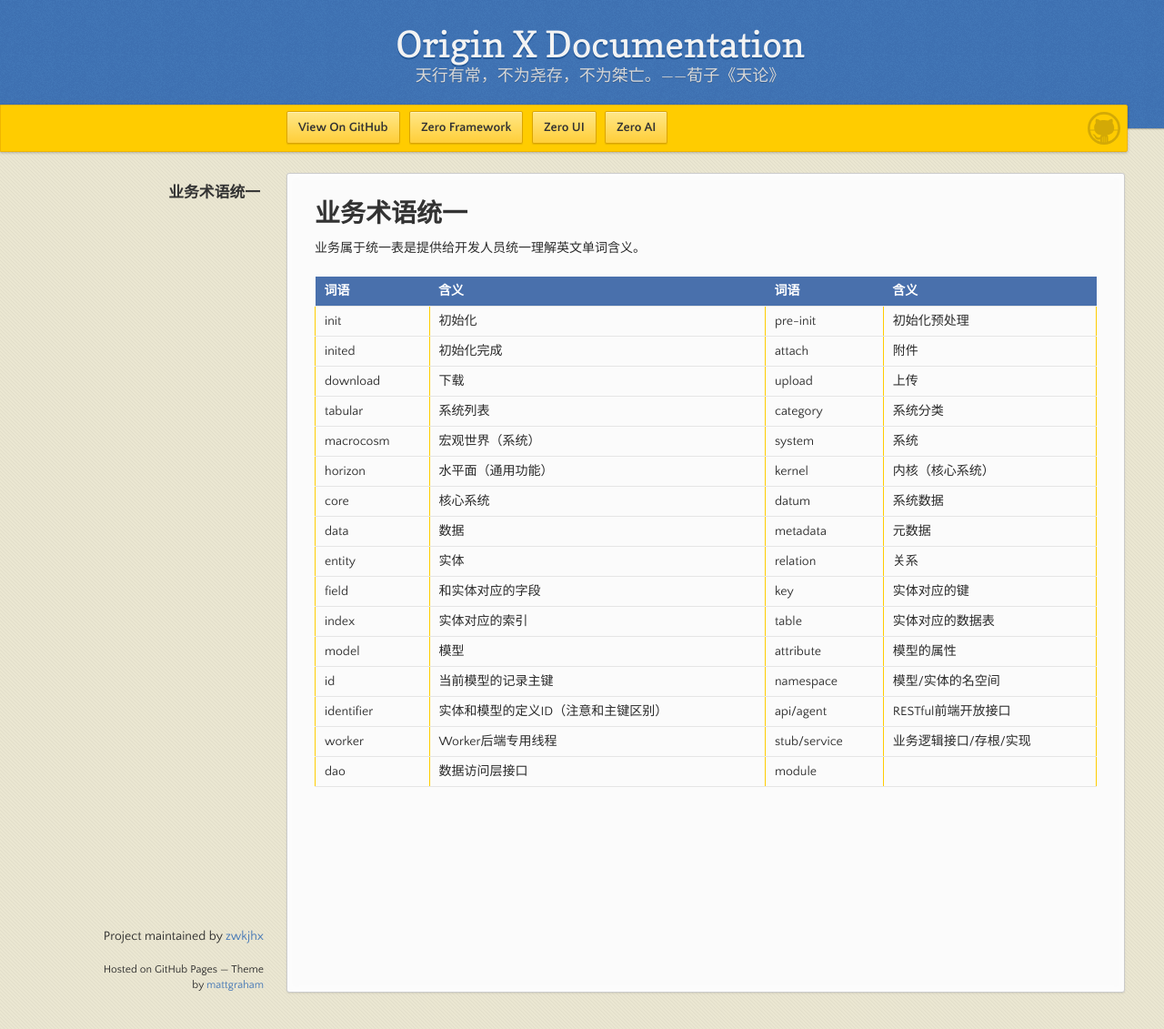
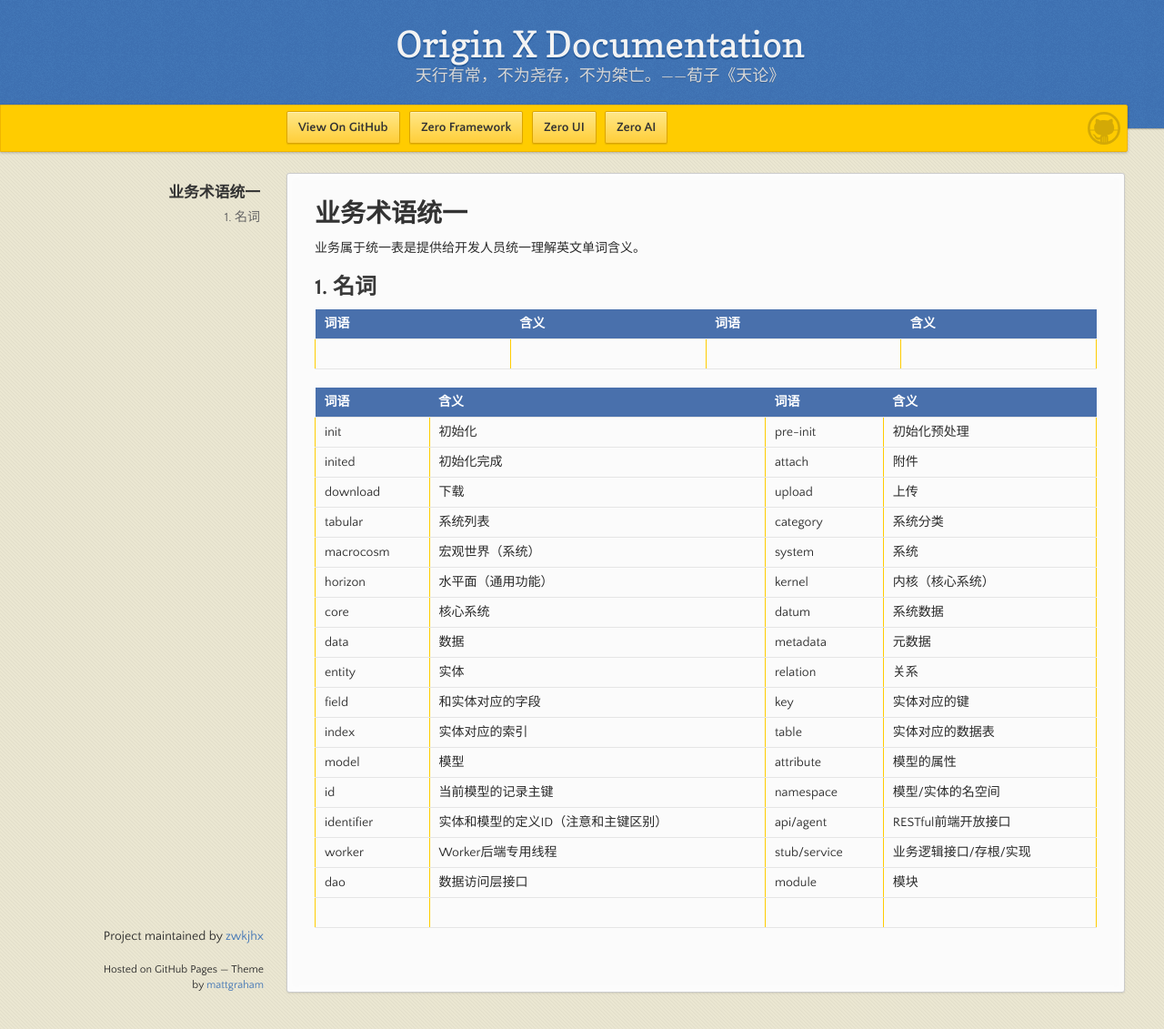
Before and after one commit to zwkjhx/ox-doc, a Jekyll site: the page built from specification/main/spc-000-ye-wu-zhu-yu-gui-fan.md, in a window 1280 px wide and 1131 px high. Shown: the whole window at 91% size. Built offline with Jekyll 4.4.1, drawn with Linux system fonts in a browser that asks for light colours; our own code applies the rules of GitHub Pages for plain Markdown files.

Commit message:
Updates specification/main/spc-000-ye-wu-zhu-yu-gui-fan.md
Auto commit by GitBook Editor

```diff
--- a/specification/main/spc-000-ye-wu-zhu-yu-gui-fan.md
+++ b/specification/main/spc-000-ye-wu-zhu-yu-gui-fan.md
@@ -1,6 +1,12 @@
 # 业务术语统一
 
 业务属于统一表是提供给开发人员统一理解英文单词含义。
+
+## 1. 名词
+
+| 词语 | 含义 | 词语 | 含义 |
+| :--- | :--- | :--- | :--- |
+|  |  |  |  |
 
 | 词语 | 含义 | 词语 | 含义 |
 | :--- | :--- | :--- | :--- |
@@ -19,4 +25,5 @@
 | id | 当前模型的记录主键 | namespace | 模型/实体的名空间 |
 | identifier | 实体和模型的定义ID（注意和主键区别） | api/agent | RESTful前端开放接口 |
 | worker | Worker后端专用线程 | stub/service | 业务逻辑接口/存根/实现 |
-| dao | 数据访问层接口 | module |   |
+| dao | 数据访问层接口 | module | 模块 |
+|  |  |  |  |
```
